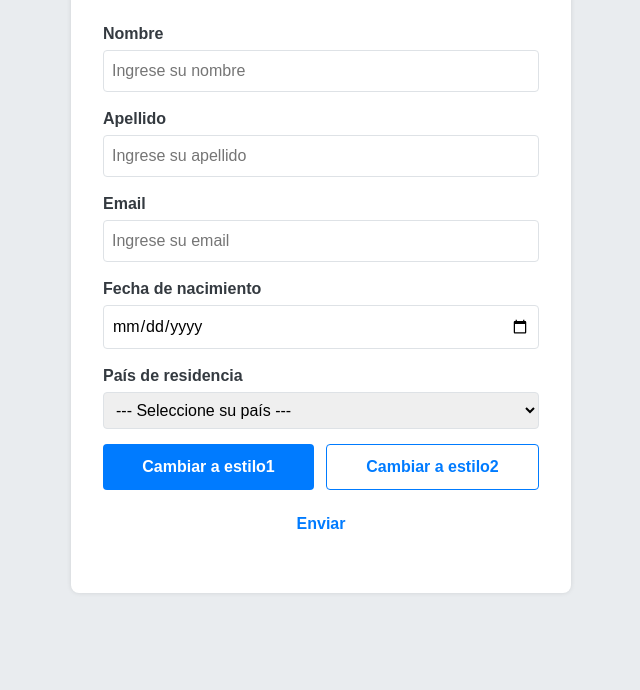
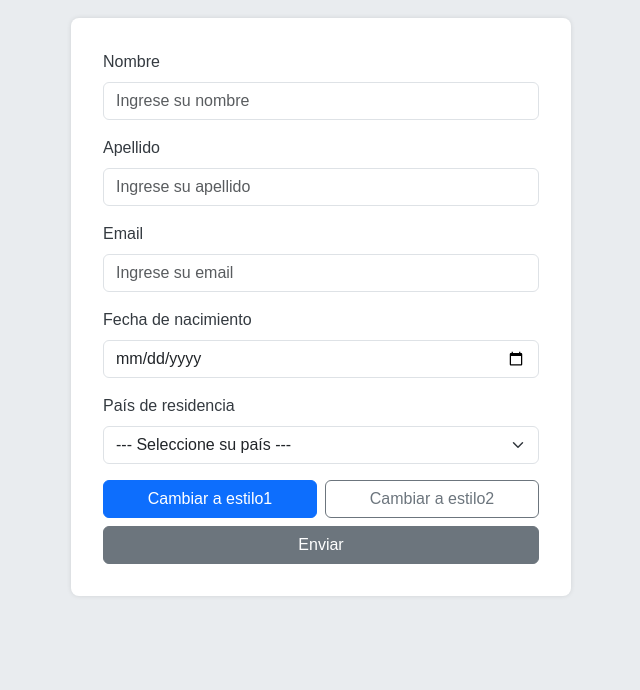
Before and after one commit to cjgv1809/Styles-and-Form-Validation, a plain HTML site: page index.html in a window 1280 px wide. Shown: the part 110-800 px from the top of the page, without its empty margins (319-959 px from the left). Drawn offline with nearby package versions, Linux system fonts and the light colour scheme.

Commit message:
add new html with bootstrap classes

```diff
--- a/index.html
+++ b/index.html
@@ -2,8 +2,13 @@
 <html lang="es">
   <head>
     <meta charset="utf-8" />
-    <meta name="viewport" content="width=device-width" />
-    <link href="css/reset.css" rel="stylesheet" type="text/css" />
+    <meta name="viewport" content="width=device-width, initial-scale=1" />
+    <link
+      href="https://cdn.jsdelivr.net/npm/bootstrap@5.3.3/dist/css/bootstrap.min.css"
+      rel="stylesheet"
+      integrity="sha384-QWTKZyjpPEjISv5WaRU9OFeRpok6YctnYmDr5pNlyT2bRjXh0JMhjY6hW+ALEwIH"
+      crossorigin="anonymous"
+    />
     <link href="css/common.css" rel="stylesheet" type="text/css" />
     <link
       id="stylesheet"
@@ -15,64 +20,74 @@
   </head>
 
   <body>
-    <h1 class="form__title">Ejercicio con formularios</h1>
+    <div class="container my-5">
+      <h1 class="form__title mb-4">Ejercicio con formularios</h1>
 
-    <form class="form" id="form">
-      <div class="form__group">
-        <label class="form__label" for="nombre">Nombre</label>
+      <form class="form" id="form" novalidate>
+        <div class="mb-3">
+          <label class="form-label" for="nombre">Nombre</label>
           <input
-          class="form__input"
+            class="form-control"
             type="text"
             id="nombre"
             name="nombre"
             placeholder="Ingrese su nombre"
+            required
+            minlength="3"
           />
-        <p class="form__error" id="error-nombre"></p>
+          <p class="form-text text-danger" id="error-nombre"></p>
         </div>
-      <div class="form__group">
-        <label class="form__label" for="apellido">Apellido</label>
+        <div class="mb-3">
+          <label class="form-label" for="apellido">Apellido</label>
           <input
-          class="form__input"
+            class="form-control"
             type="text"
             id="apellido"
             name="apellido"
             placeholder="Ingrese su apellido"
+            required
+            minlength="3"
           />
-        <p class="form__error" id="error-apellido"></p>
+          <p class="form-text text-danger" id="error-apellido"></p>
         </div>
-      <div class="form__group">
-        <label class="form__label" for="email">Email</label>
+        <div class="mb-3">
+          <label class="form-label" for="email">Email</label>
           <input
-          class="form__input"
+            class="form-control"
             type="email"
             id="email"
             name="email"
             placeholder="Ingrese su email"
+            required
           />
-        <p class="form__error" id="error-email"></p>
+          <p class="form-text text-danger" id="error-email"></p>
         </div>
-      <div class="form__group">
-        <label class="form__label" for="fecha-de-nacimiento"
+        <div class="mb-3">
+          <label class="form-label" for="fecha-de-nacimiento"
             >Fecha de nacimiento</label
           >
           <input
-          class="form__input"
+            class="form-control"
             type="date"
             id="fecha-de-nacimiento"
             name="fecha-de-nacimiento"
+            required
           />
-        <p class="form__error" id="error-fecha-de-nacimiento"></p>
+          <p class="form-text text-danger" id="error-fecha-de-nacimiento"></p>
         </div>
-      <div class="form__group">
-        <label class="form__label" for="pais-de-residencia"
+        <div class="mb-3">
+          <label class="form-label" for="pais-de-residencia"
             >País de residencia</label
           >
           <select
-          class="form__select"
+            class="form-select"
             name="pais-de-residencia"
             id="pais-de-residencia"
+            required
           >
-          <option disabled selected>--- Seleccione su país ---</option>
+            <option value="" disabled selected>
+              --- Seleccione su país ---
+            </option>
             <option value="Argentina">Argentina</option>
             <option value="Brasil">Brasil</option>
             <option value="Chile">Chile</option>
@@ -83,32 +98,42 @@
             <option value="Uruguay">Uruguay</option>
             <option value="Venezuela">Venezuela</option>
           </select>
-        <p class="form__error" id="error-pais-de-residencia"></p>
+          <p class="form-text text-danger" id="error-pais-de-residencia"></p>
         </div>
-      <div class="form__group form__group--buttons">
         <div>
+          <div
+            class="d-flex justify-content-between align-items-center flex-wrap gap-2"
+          >
             <button
-            class="form__button form__button--solid"
+              class="btn btn-primary flex-grow-1"
               type="button"
               id="estilos1"
             >
               Cambiar a estilo1
             </button>
+
             <button
-            class="form__button form__button--outline"
+              class="btn btn-outline-secondary flex-grow-1"
               type="button"
               id="estilos2"
             >
               Cambiar a estilo2
             </button>
           </div>
-        <div>
-          <button class="form__button form__button--ghost" type="submit">
+          <div class="d-flex mt-2">
+            <button class="btn btn-secondary flex-grow-1" type="submit">
               Enviar
             </button>
           </div>
         </div>
       </form>
+    </div>
+
+    <script
+      src="https://cdn.jsdelivr.net/npm/bootstrap@5.3.3/dist/js/bootstrap.bundle.min.js"
+      integrity="sha384-YvpcrYf0tY3lHB60NNkmXc5s9fDVZLESaAA55NDzOxhy9GkcIdslK1eN7N6jIeHz"
+      crossorigin="anonymous"
+    ></script>
     <script src="js/script-styles.js"></script>
     <script src="js/script-validation.js"></script>
   </body>
```
Lines whose indentation alone changed are shown as unchanged.
